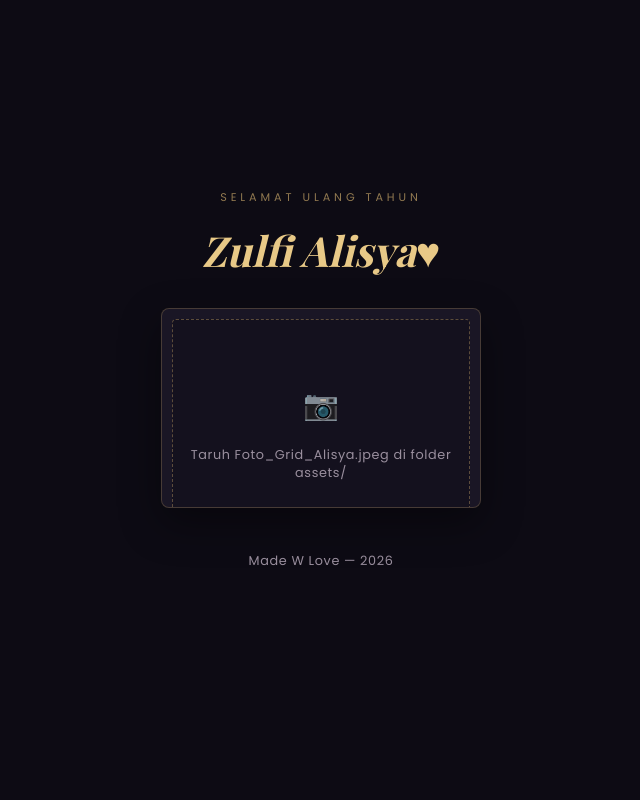
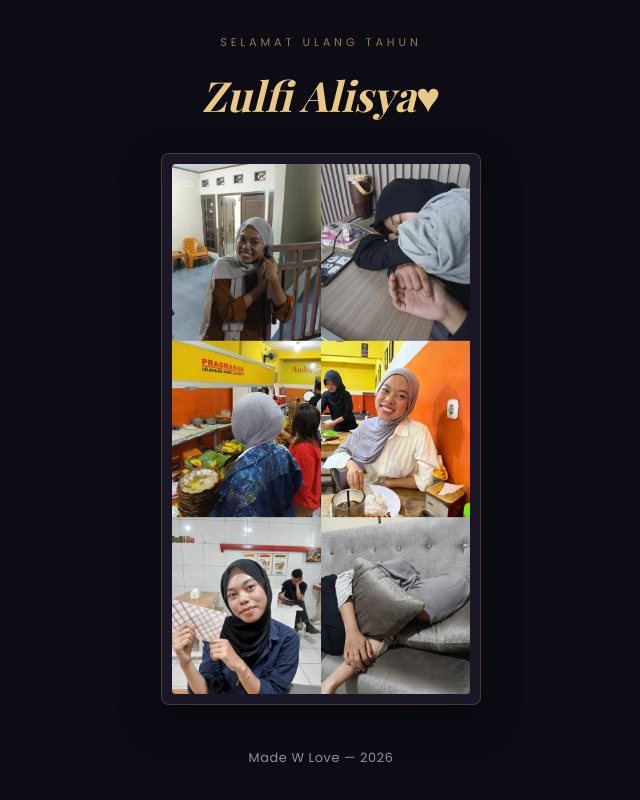
Before and after one commit to madiduts/surat-ulang-tahun, a plain HTML site: page index.html in a window 1280 px wide. Shown: the part 1614-2414 px from the top of the page, without its empty margins (319-959 px from the left). Drawn offline with nearby package versions, Linux system fonts and the light colour scheme; a web font is replaced by a local one.

Commit message:
Fix image source path in index.html
Updated image source path for Foto_Grid_Alisya.jpeg.

```diff
--- a/index.html
+++ b/index.html
@@ -667,7 +667,7 @@
 
   <!-- Container Foto Penutup -->
   <div class="photo-frame" role="button" aria-label="Perbesar foto" tabindex="0">
-    <img src="assets/Foto_Grid_Alisya.jpeg" alt="Foto Kenangan Zulfi Alisya" onerror="this.style.display='none';">
+    <img src="Foto_Grid_Alisya.jpeg" alt="Foto Kenangan Zulfi Alisya" onerror="this.style.display='none';">
     <div class="photo-placeholder">
       <span>📷</span>
       <p>Taruh Foto_Grid_Alisya.jpeg di folder assets/</p>
```
